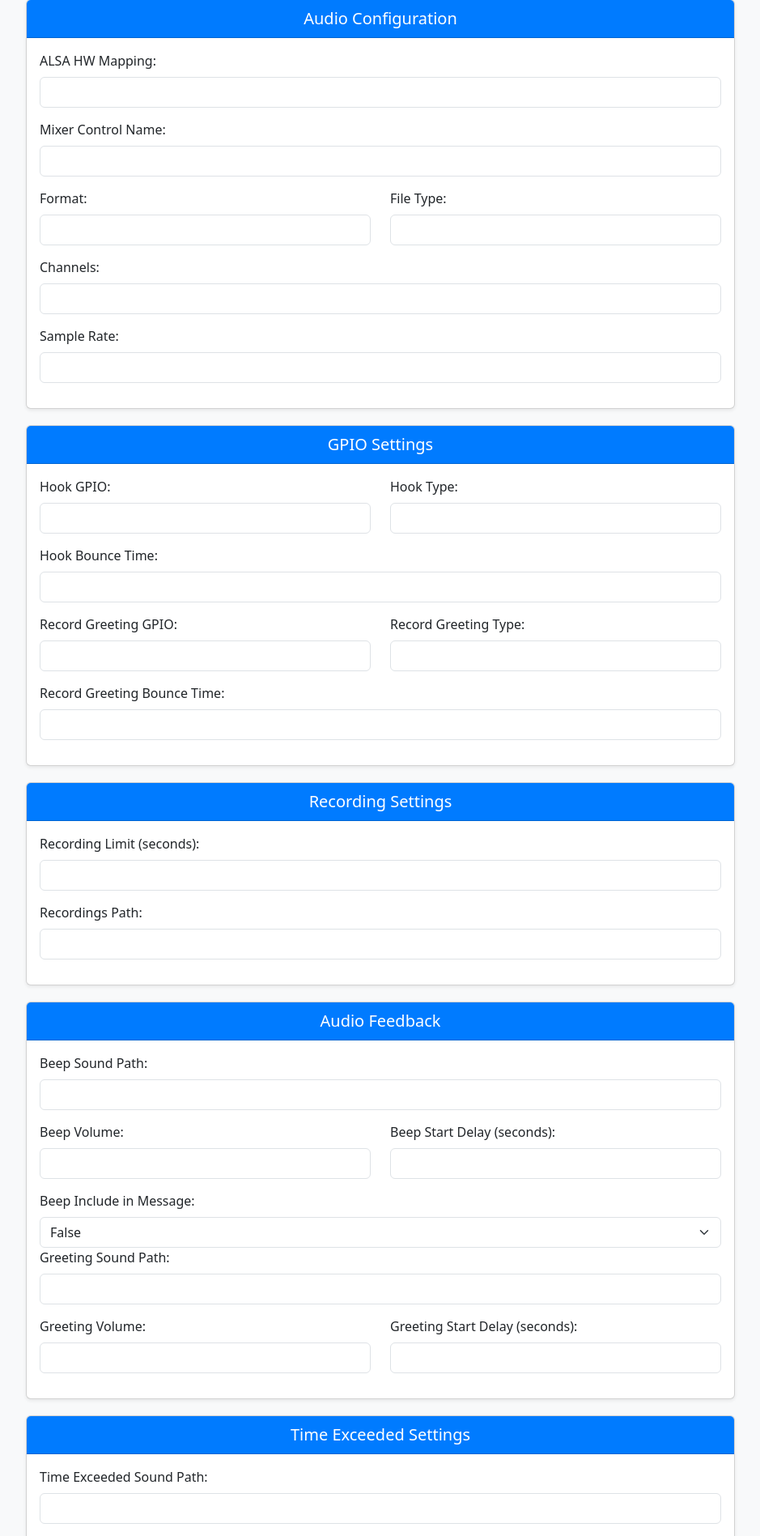
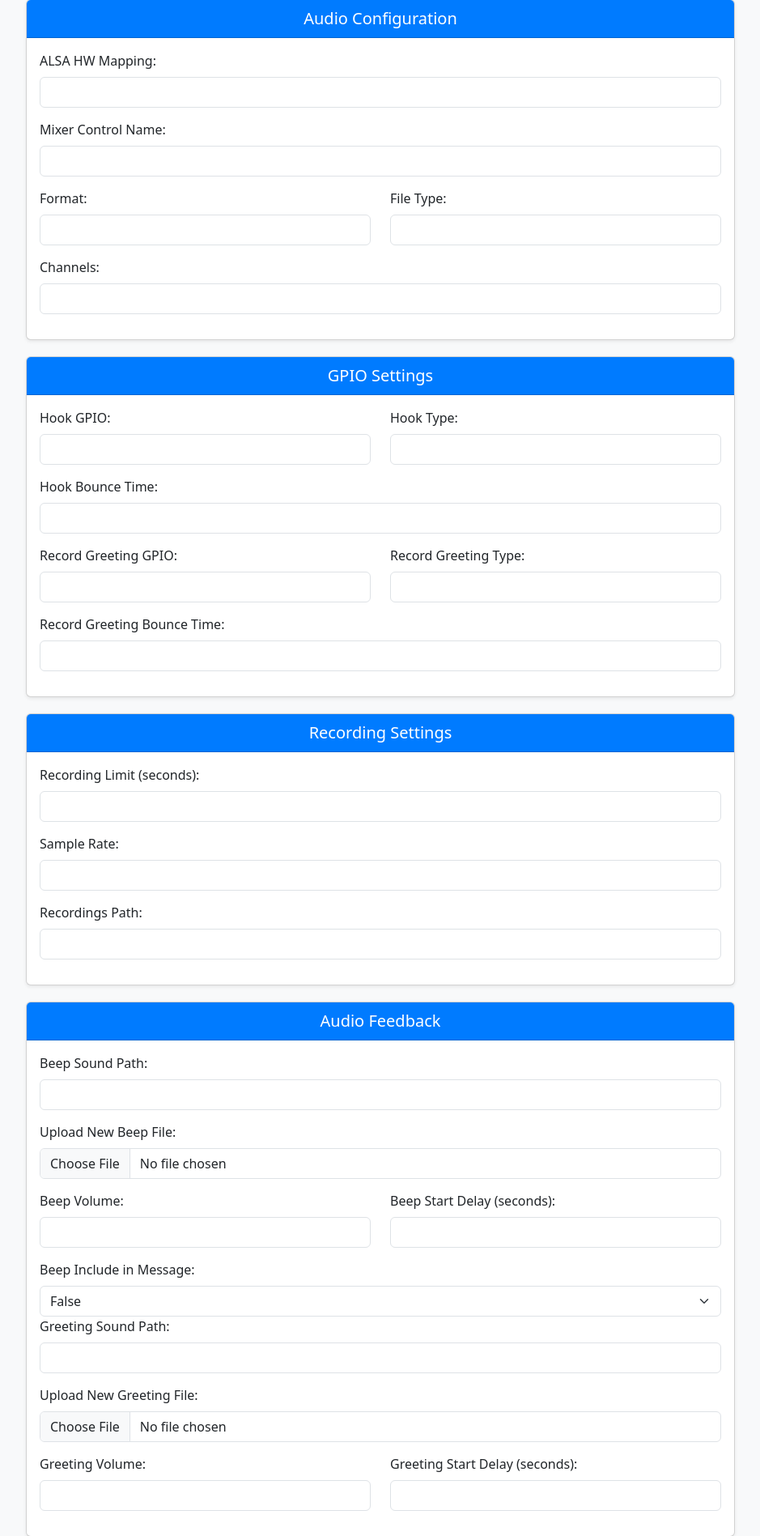
Before and after one commit to nickpourazima/rotary-phone-audio-guestbook, a Flask app: template webserver/templates/edit_config.html in a window 1280 px wide. Shown: the part 69-1966 px from the top of the page at 81% size, without its empty margins (170-1109 px from the left). Run offline with Flask 3, Linux system fonts and the light colour scheme; the template is opened without the code that fills it, so the values that code supplies are empty; some libraries are stand-ins or nearby versions.

Commit message:
implement upload

```diff
--- a/webserver/templates/edit_config.html
+++ b/webserver/templates/edit_config.html
@@ -34,13 +34,12 @@
         .btn-primary, .btn-secondary {
             width: 100%;
         }
-
     </style>
 </head>
 
 <body>
     <div class="container mt-5">
-        <form method="POST">
+        <form method="POST" enctype="multipart/form-data">
             <!-- Audio Configuration Card -->
             <div class="card shadow-sm">
                 <div class="card-header text-center">Audio Configuration</div>
@@ -64,9 +63,6 @@
 
                     <label for="channels" class="form-label">Channels:</label>
                     <input type="number" class="form-control" id="channels" name="channels" value="{{ config['channels'] }}">
-
-                    <label for="sample_rate" class="form-label">Sample Rate:</label>
-                    <input type="number" class="form-control" id="sample_rate" name="sample_rate" value="{{ config['sample_rate'] }}">
                 </div>
             </div>
 
@@ -111,7 +107,8 @@
                     <label for="recording_limit" class="form-label">Recording Limit (seconds):</label>
                     <input type="number" class="form-control" id="recording_limit" name="recording_limit" value="{{ config['recording_limit'] }}">
 
-
+                    <label for="sample_rate" class="form-label">Sample Rate:</label>
+                    <input type="number" class="form-control" id="sample_rate" name="sample_rate" value="{{ config['sample_rate'] }}">
 
                     <label for="recordings_path" class="form-label">Recordings Path:</label>
                     <input type="text" class="form-control" id="recordings_path" name="recordings_path" value="{{ config['recordings_path'] }}">
@@ -122,8 +119,11 @@
             <div class="card shadow-sm">
                 <div class="card-header text-center">Audio Feedback</div>
                 <div class="card-body">
+                    <!-- Beep Sound Configuration -->
                     <label for="beep" class="form-label">Beep Sound Path:</label>
                     <input type="text" class="form-control" id="beep" name="beep" value="{{ config['beep'] }}">
+                    <label for="beep_file" class="form-label">Upload New Beep File:</label>
+                    <input type="file" class="form-control" id="beep_file" name="beep_file">
 
                     <div class="row">
                         <div class="col-md-6">
@@ -142,8 +142,11 @@
                         <option value="False" {% if not config['beep_include_in_message'] %}selected{% endif %}>False</option>
                     </select>
 
+                    <!-- Greeting Sound Configuration -->
                     <label for="greeting" class="form-label">Greeting Sound Path:</label>
                     <input type="text" class="form-control" id="greeting" name="greeting" value="{{ config['greeting'] }}">
+                    <label for="greeting_file" class="form-label">Upload New Greeting File:</label>
+                    <input type="file" class="form-control" id="greeting_file" name="greeting_file">
 
                     <div class="row">
                         <div class="col-md-6">
@@ -158,12 +161,14 @@
                 </div>
             </div>
 
-            <!-- Time Exceeded Settings Card -->
+            <!-- Time Exceeded Sound Configuration -->
             <div class="card shadow-sm">
                 <div class="card-header text-center">Time Exceeded Settings</div>
                 <div class="card-body">
                     <label for="time_exceeded" class="form-label">Time Exceeded Sound Path:</label>
                     <input type="text" class="form-control" id="time_exceeded" name="time_exceeded" value="{{ config['time_exceeded'] }}">
+                    <label for="time_exceeded_file" class="form-label">Upload New Time Exceeded File:</label>
+                    <input type="file" class="form-control" id="time_exceeded_file" name="time_exceeded_file">
 
                     <div class="row">
                         <div class="col-md-6">
```
